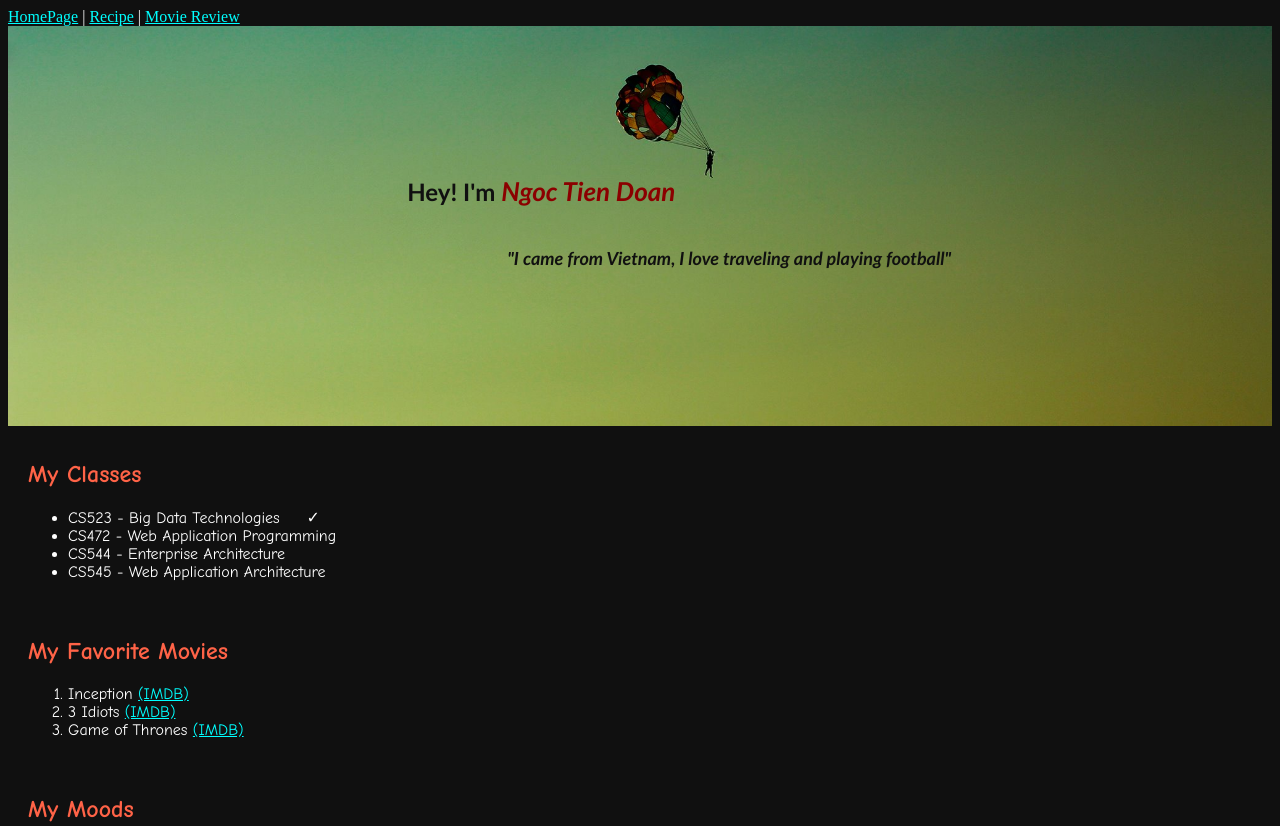
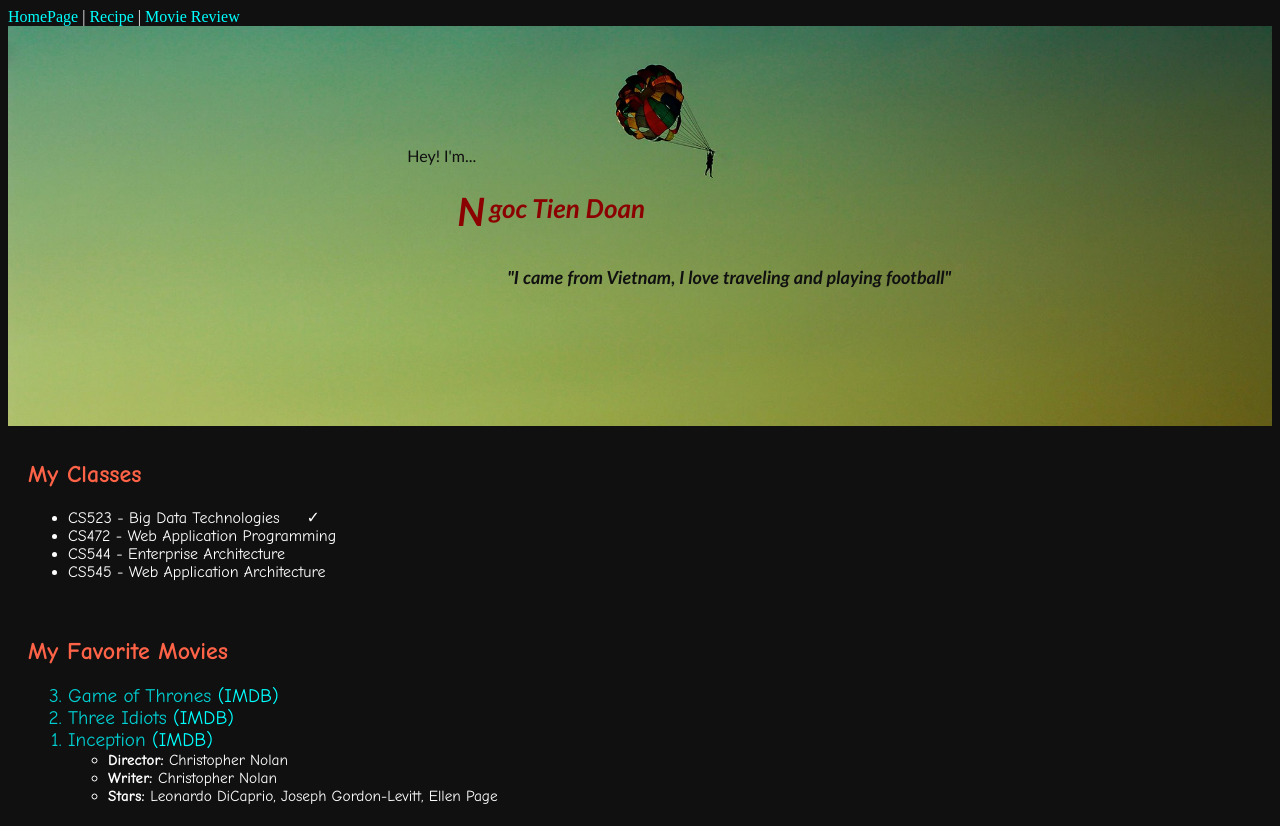
Before and after one commit to tiendnuit/cs472, a plain HTML site: page about.html in a window 1280 px wide. Shown: the top 826 px of the page. Drawn offline with Linux system fonts and the light colour scheme.

Commit message:
update about page

```diff
--- a/about.html
+++ b/about.html
@@ -19,7 +19,8 @@
              <div id="header-container">
                 <img src="images/about-cover.jpg" alt="Welcome!" class="cover" height="400">
                 <div id="name-block">
-                    <h4>Hey! I'm <span id="username">Ngoc Tien Doan</span></h4>
+                    <h7>Hey! I'm... </h7>
+                    <p id="username">Ngoc Tien Doan</p>
                     <h6>"I came from Vietnam, I love traveling and playing football"</h6>
                 </div>
              </div>
@@ -37,29 +38,21 @@
                             <li>CS544 - Enterprise Architecture</li>
                             <li>CS545 - Web Application Architecture</li>
                         </ul>
-                        <!--
-                        <div class="column">
-                            <ul>
-                                <li>CS523 - Big Data Technologies</li>
-                                <li>CS472 - Web Application Programming</li>
-                                <li>CS544 - Enterprise Architecture</li>
-                                <li>CS545 - Web Application Architecture</li>
-                            </ul>
-                        </div>
-
-                        <div class="column">
-                            <img class="rounded-corners" src="images/courses.png" alt="My Classes">
-                        </div>
-                        -->
                     </div>
                 </section>
 
-                <!-- My Favorite -->
-                <section>
+                <!-- My Favorite Movies -->
+                <section id="movies">
                    <h2>My Favorite Movies</h2>
                    <ol>
-                        <li>Inception <a href="https://www.imdb.com/title/tt1375666/">(IMDB)</a></li>
-                        <li>3 Idiots <a href="https://www.imdb.com/title/tt1187043/?ref_=nv_sr_srsg_3">(IMDB)</a></li>
+                        <li>Inception <a href="https://www.imdb.com/title/tt1375666/">(IMDB)</a>
+                            <ul>
+                                <li><strong>Director:</strong> Christopher Nolan</li>
+                                <li><strong>Writer: </strong>Christopher Nolan</li>
+                                <li><strong>Stars: </strong>Leonardo DiCaprio, Joseph Gordon-Levitt, Ellen Page</li>
+                            </ul>
+                        </li>
+                        <li>Three Idiots <a href="https://www.imdb.com/title/tt1187043/?ref_=nv_sr_srsg_3">(IMDB)</a></li>
                         <li>Game of Thrones <a href="https://www.imdb.com/title/tt0944947/">(IMDB)</a></li>
                     </ol>
                </section>
--- a/css/about.css
+++ b/css/about.css
@@ -43,21 +43,25 @@ div.column img {
 
 a:link {
     color: cyan;
+    text-decoration: none;
 }
 
 /* visited link */
 a:visited {
     color: green;
+    text-decoration: none;
 }
 
 /* mouse over link */
 a:hover {
     color: rgb(255, 148, 105);
+    text-decoration: underline
 }
 
 /* selected link */
 a:active {
     color: blue;
+    text-decoration: none;
 }
 
 #name-block {
@@ -68,14 +72,16 @@ a:active {
     padding-right: 20px;
 }
 
-#name-block h4 {
+#name-block h7 {
     font-family: Optima, Segoe, "Segoe UI", Candara, Calibri, Arial, sans-serif;
-    font-size: 24px;
-    font-style: normal;
-    font-variant: normal;
-    font-weight: 700;
-    line-height: 26.4px;
     color: #101010;
+}
+
+p#username:first-letter {
+    float: left;
+    font-size: 1.5em;
+    margin-top: -0.1em;
+    padding-right: 4px;
 }
 
 #name-block h6 {
@@ -88,9 +94,29 @@ a:active {
 }
 
 #username {
+    padding-left: 50px;
     font-family: Optima, Segoe, "Segoe UI", Candara, Calibri, Arial, sans-serif;
     font-size: 26px;
     font-style: italic;
     font-weight: bold;
     color: darkred;
 }
+
+#movies ol>li {
+    font-size: 1.2em;
+    color: darkturquoise;
+}
+
+#movies ol>li>ul {
+    font-size: 0.8em;
+    color: white;
+}
+
+ol {
+    display: flex;
+    flex-direction: column-reverse;
+}
+
+li {
+    flex: 0 0 auto;
+}
```
